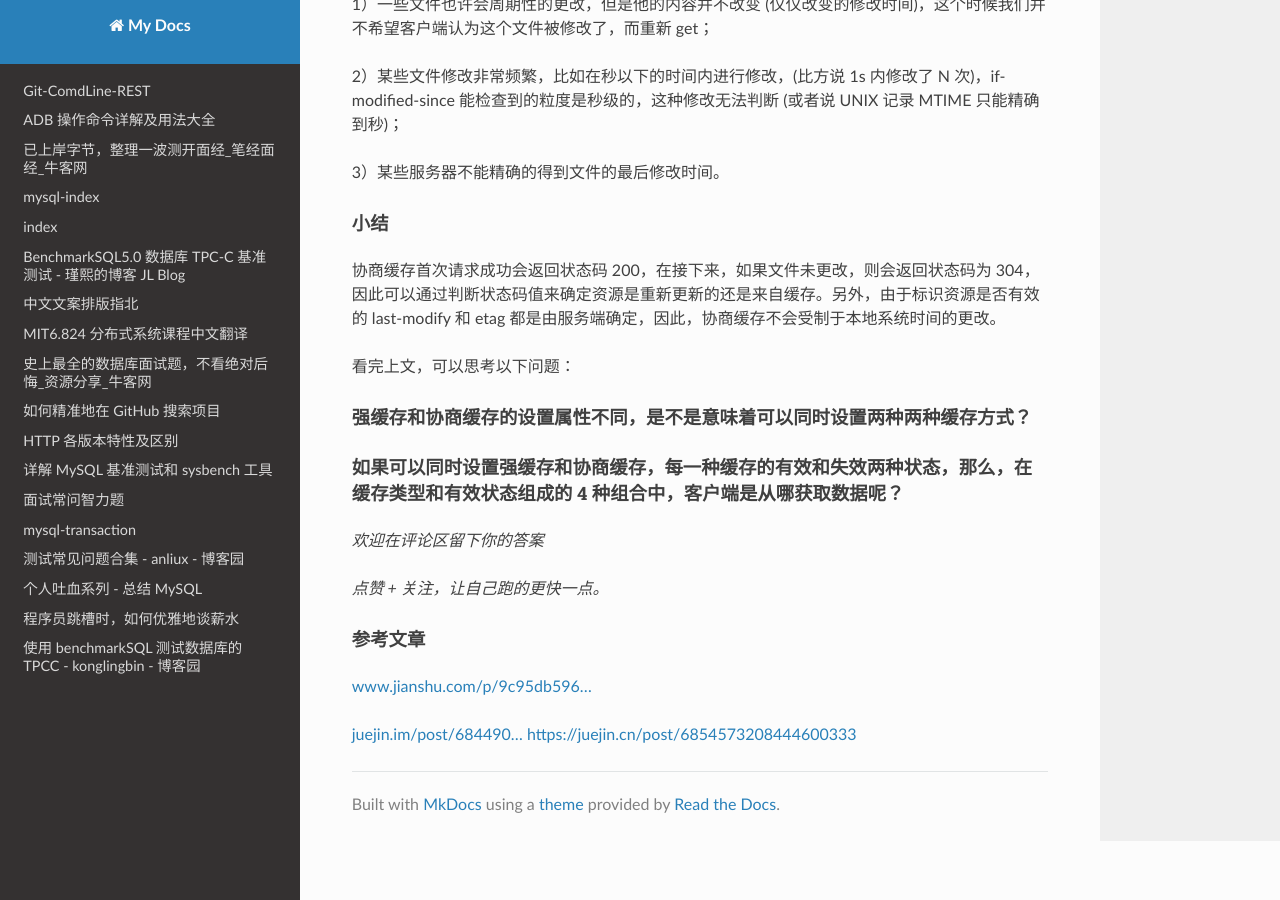
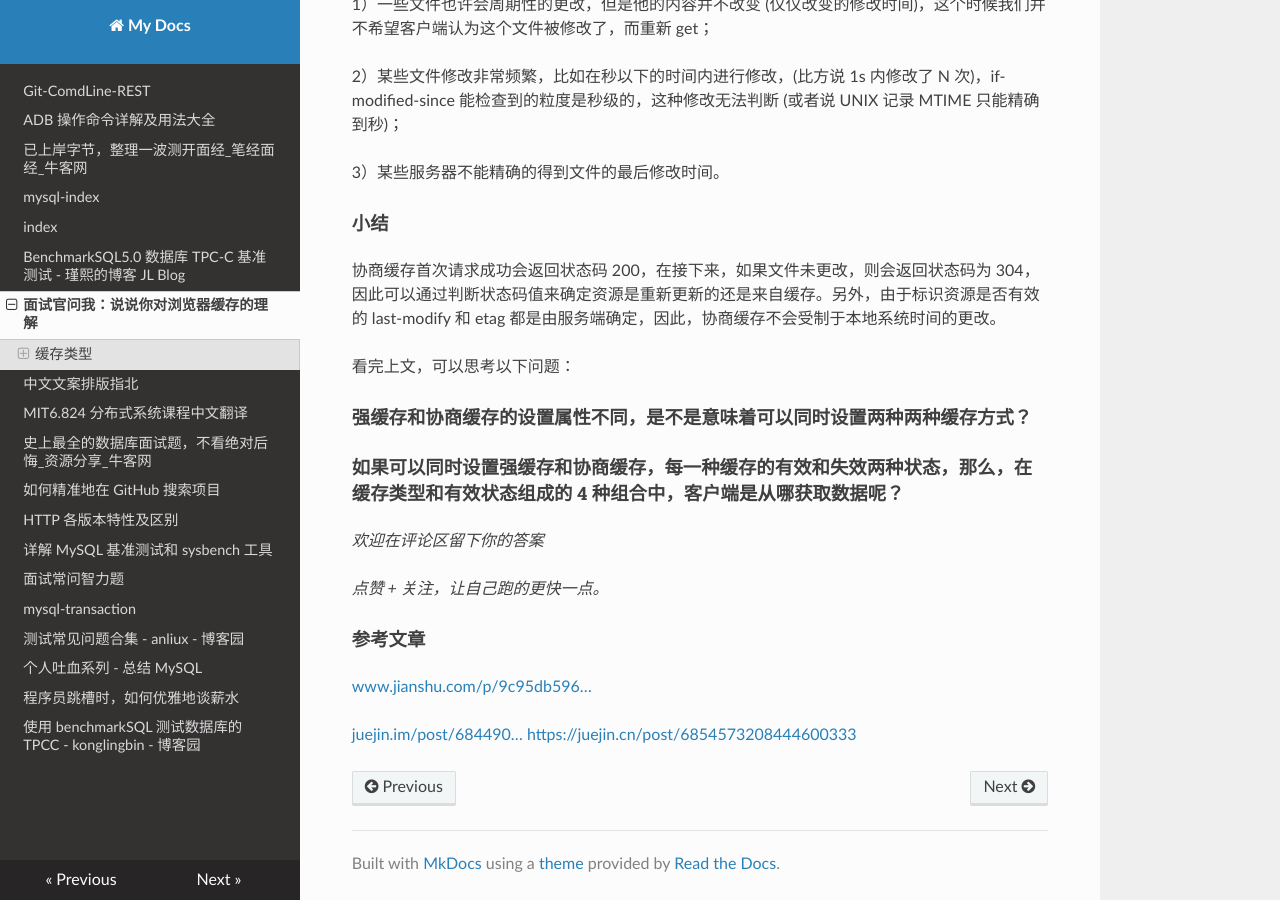
Before and after one commit to WadeStack/test, an MkDocs documentation site: the page built from docs/面试官问我：说说你对浏览器缓存的理解.md, in a window 1280 px wide and 900 px high, scrolled down 3090 px. Built offline with MkDocs 1.6.1, drawn with Linux system fonts in a browser that asks for light colours; nearby versions of some CDN libraries; old or Windows-style settings are respelled for this version of MkDocs.

Commit message:
:memo: mkdocs update

```diff
--- a/mkdocs.yml
+++ b/mkdocs.yml
@@ -8,6 +8,7 @@ pages:
     - mysql-index: mysql-index.md
     - index: index.md
     - BenchmarkSQL5.0 数据库 TPC-C 基准测试 - 瑾熙的博客 JL Blog: BenchmarkSQL5.0 数据库 TPC-C 基准测试 - 瑾熙的博客 JL Blog.md
+    - 面试官问我：说说你对浏览器缓存的理解: 面试官问我：说说你对浏览器缓存的理解.md
     - 中文文案排版指北: 中文文案排版指北.md
     - MIT6.824 分布式系统课程中文翻译: MIT6.824 分布式系统课程中文翻译.md
     - 史上最全的数据库面试题，不看绝对后悔_资源分享_牛客网: 史上最全的数据库面试题，不看绝对后悔_资源分享_牛客网.md
```
